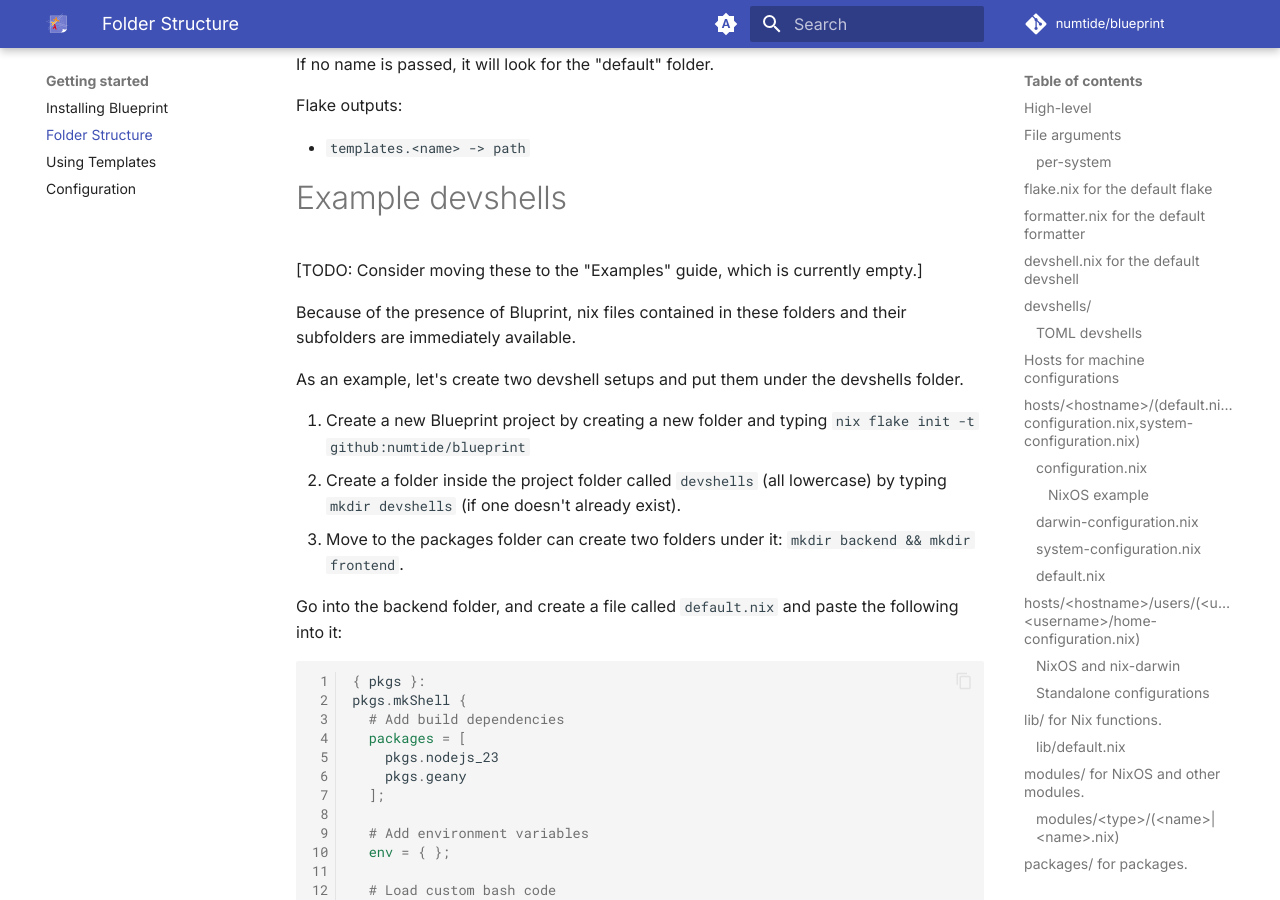
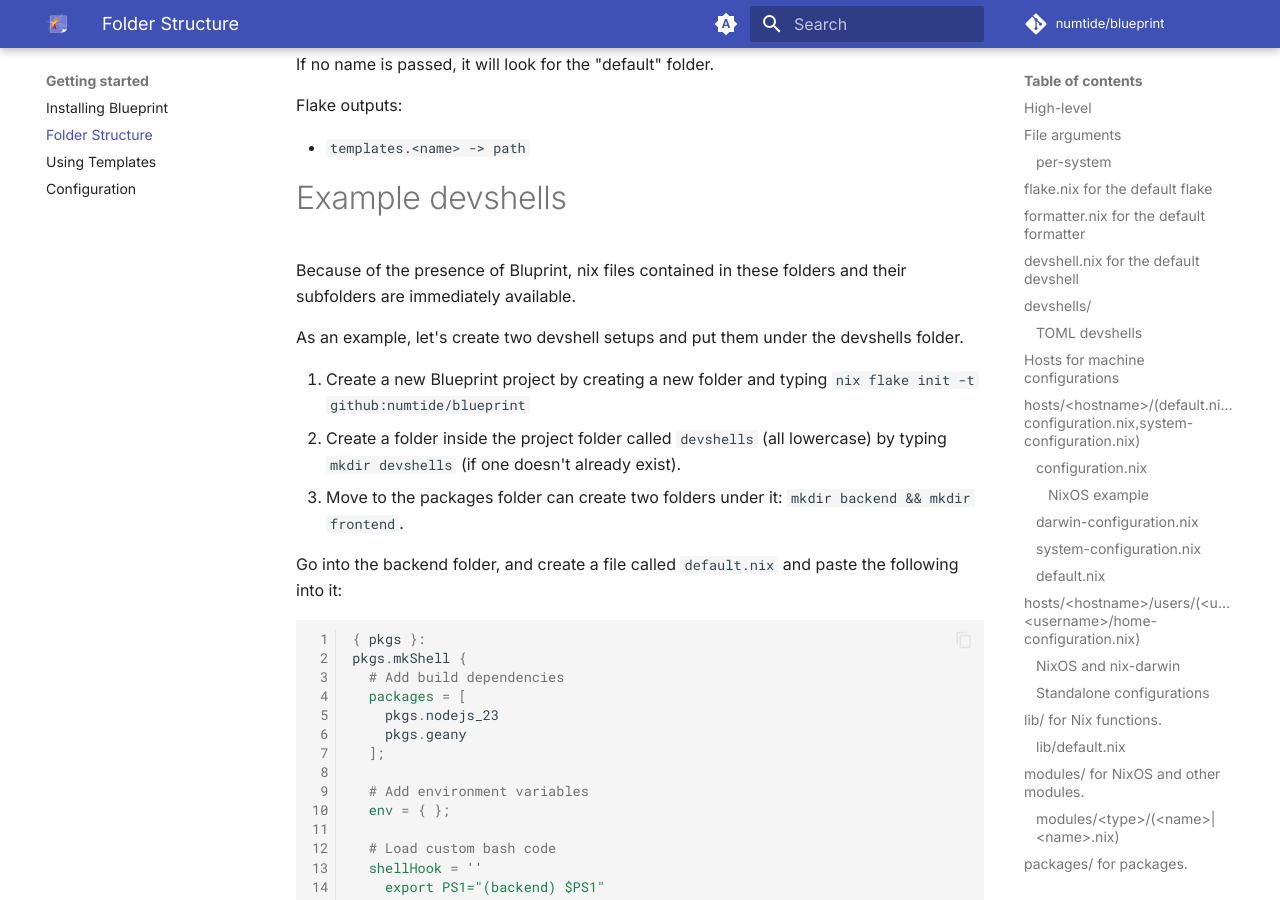
Before and after one commit to numtide/blueprint, an MkDocs documentation site: the page built from docs/content/getting-started/folder_structure.md, in a window 1280 px wide and 900 px high, scrolled down 10101 px. Built offline with MkDocs 1.6.1 and Material for MkDocs 9.7.7, drawn with Linux system fonts in a browser that asks for light colours; comment, search, counter and statistics services are not loaded; the version menu is left out.

Commit message:
Removed another TODO

```diff
--- a/docs/content/getting-started/folder_structure.md
+++ b/docs/content/getting-started/folder_structure.md
@@ -396,8 +396,6 @@ Flake outputs:
 
 # Example devshells
 
-[TODO: Consider moving these to the "Examples" guide, which is currently empty.]
-
 Because of the presence of Bluprint, nix files contained in these folders and their subfolders are immediately available.
 
 As an example, let's create two devshell setups and put them under the devshells folder.
```
